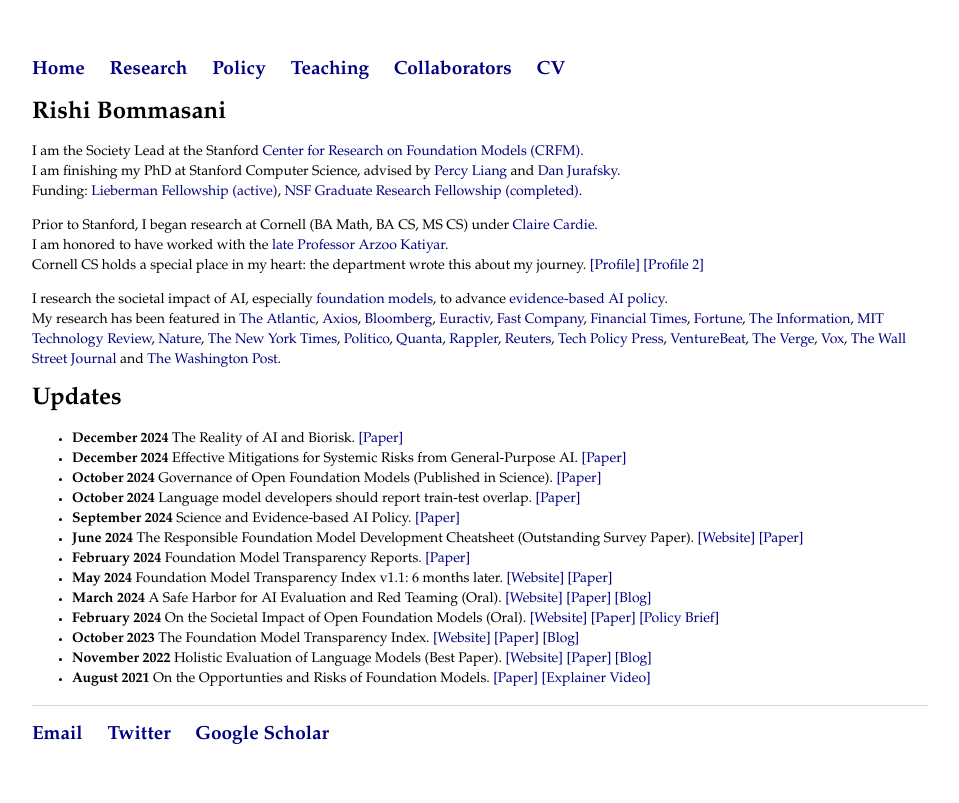
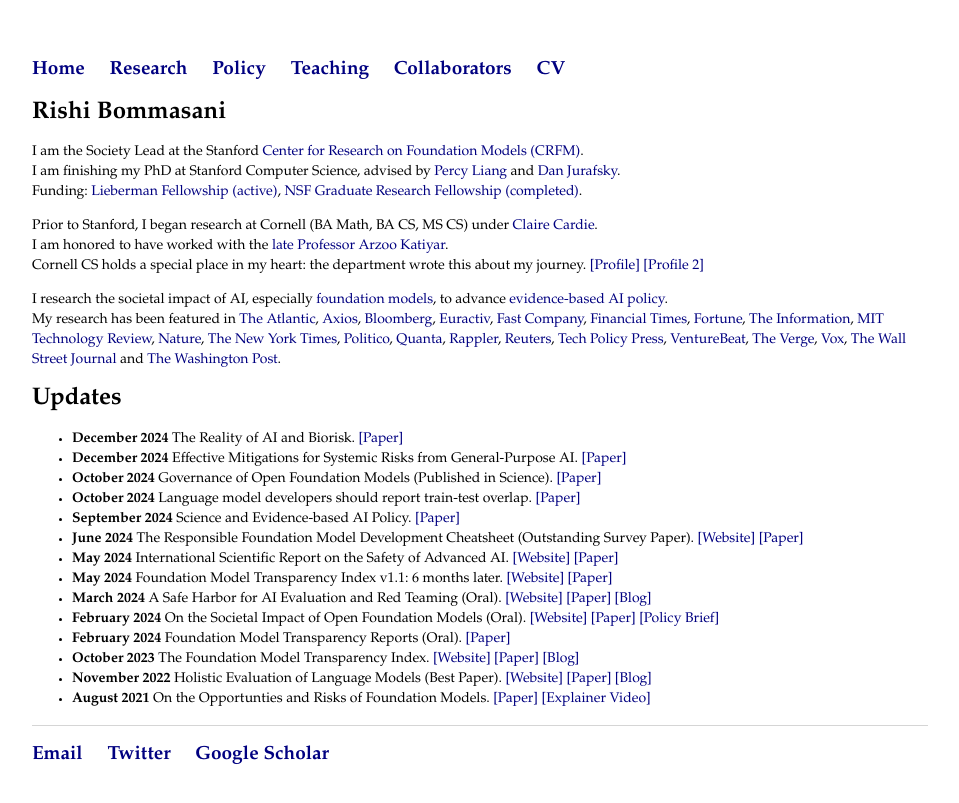
Before and after one commit to rishibommasani/rishibommasani.github.io, a Jekyll site: the page built from index.html, in a window 1280 px wide. Shown: the top 803 px of the page, without its empty margins (160-1119 px from the left). Built offline with Jekyll 4.4.1, drawn with Linux system fonts in a browser that asks for light colours.

Commit message:
Update index.html

```diff
--- a/index.html
+++ b/index.html
@@ -25,10 +25,11 @@
 <li><b>October 2024</b> Language model developers should report train-test overlap. <a href="https://arxiv.org/abs/2410.08385">[Paper]</a> </li>
 <li><b>September 2024</b> Science and Evidence-based AI Policy. <a href="https://understanding-ai-safety.org/">[Paper]</a> </li>
 <li><b>June 2024</b> The Responsible Foundation Model Development Cheatsheet (Outstanding Survey Paper). <a href="https://fmcheatsheet.org/">[Website]</a> <a href="https://arxiv.org/abs/2406.16746">[Paper]</a> </li>
-<li><b>February 2024</b> Foundation Model Transparency Reports. <a href="https://arxiv.org/abs/2402.16268">[Paper]</a> </li>
+<li><b>May 2024</b> International Scientific Report on the Safety of Advanced AI. <a href="https://www.gov.uk/government/publications/international-scientific-report-on-the-safety-of-advanced-ai">[Website]</a> <a href="https://arxiv.org/abs/2412.05282">[Paper]</a> </li>
 <li><b>May 2024</b> Foundation Model Transparency Index v1.1: 6 months later. <a href="https://crfm.stanford.edu/fmti/">[Website]</a> <a href="https://crfm.stanford.edu/fmti/paper.pdf">[Paper]</a> </li>
 <li><b>March 2024</b> A Safe Harbor for AI Evaluation and Red Teaming (Oral). <a href="https://sites.mit.edu/ai-safe-harbor/">[Website]</a> <a href="https://arxiv.org/abs/2403.04893">[Paper]</a> <a href="https://knightcolumbia.org/blog/a-safe-harbor-for-ai-evaluation-and-red-teaming">[Blog]</a> </li>
 <li><b>February 2024</b> On the Societal Impact of Open Foundation Models (Oral). <a href="https://crfm.stanford.edu/open-fms/">[Website]</a> <a href="https://arxiv.org/pdf/2403.07918.pdf">[Paper]</a> <a href="https://hai.stanford.edu/sites/default/files/2023-12/Governing-Open-Foundation-Models.pdf">[Policy Brief]</a> </li>
+<li><b>February 2024</b> Foundation Model Transparency Reports (Oral). <a href="https://arxiv.org/abs/2402.16268">[Paper]</a> </li>
 <li><b>October 2023</b> The Foundation Model Transparency Index. <a href="https://crfm.stanford.edu/fmti/">[Website]</a> <a href="https://arxiv.org/abs/2310.12941">[Paper]</a> <a href="https://www.aisnakeoil.com/p/how-transparent-are-foundation-model">[Blog]</a> </li>
 <li><b>November 2022</b> Holistic Evaluation of Language Models (Best Paper). <a href="https://crfm.stanford.edu/helm">[Website]</a> <a href="https://arxiv.org/abs/2211.09110">[Paper]</a> <a href="https://crfm.stanford.edu/2022/11/17/helm.html">[Blog]</a></li>
 <li><b>August 2021</b> On the Opportunties and Risks of Foundation Models. <a href="https://crfm.stanford.edu/report.html">[Paper]</a> <a href="https://youtu.be/ZshcPdavsdU">[Explainer Video]</a> </li>
```
